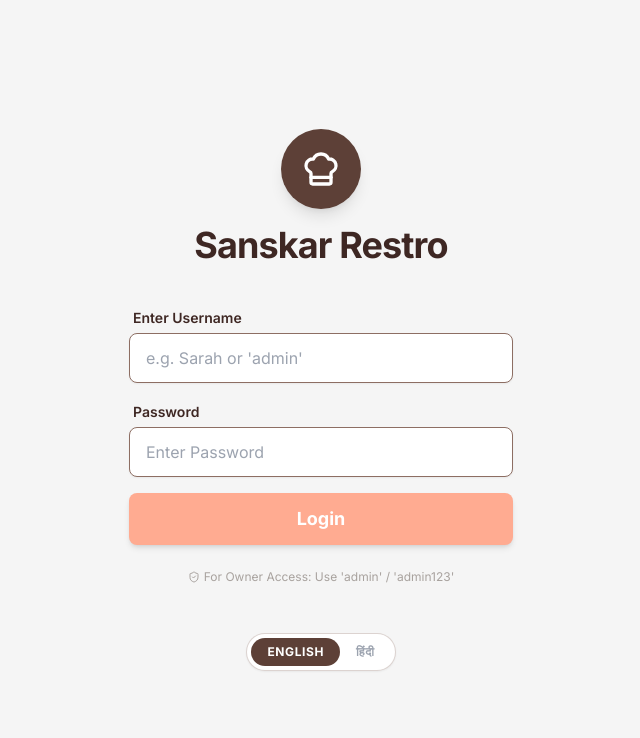
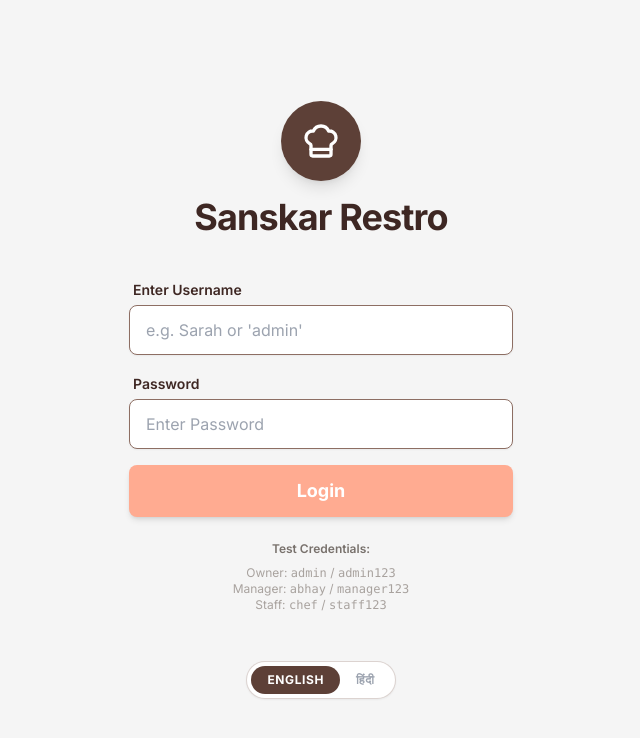
Before and after one commit to abhaydhanotiya/sanskar_restro_app, a Next.js app: page / in a window 1280 px wide. Shown: the top 738 px of the page, without its empty margins (319-959 px from the left). Built offline with nearby package versions, Linux system fonts and the light colour scheme; no server answers; the database is empty.

Commit message:
Update LoginScreen with new test credentials for multiple user roles

```diff
--- a/components/LoginScreen.tsx
+++ b/components/LoginScreen.tsx
@@ -104,9 +104,12 @@ export const LoginScreen: React.FC<LoginScreenProps> = ({ onLogin }) => {
 
         {/* Note */}
         <div className="text-center">
-            <p className="text-xs text-stone-400 flex items-center justify-center gap-1">
-                <ShieldCheck size={12} /> For Owner Access: Use &apos;admin&apos; / &apos;admin123&apos;
-            </p>
+            <div className="text-xs text-stone-500 mb-3">
+                <p className="font-semibold mb-2">Test Credentials:</p>
+                <p className="text-stone-400">Owner: <span className="font-mono">admin</span> / <span className="font-mono">admin123</span></p>
+                <p className="text-stone-400">Manager: <span className="font-mono">abhay</span> / <span className="font-mono">manager123</span></p>
+                <p className="text-stone-400">Staff: <span className="font-mono">chef</span> / <span className="font-mono">staff123</span></p>
+            </div>
         </div>
 
         {/* Language Toggle */}
```
